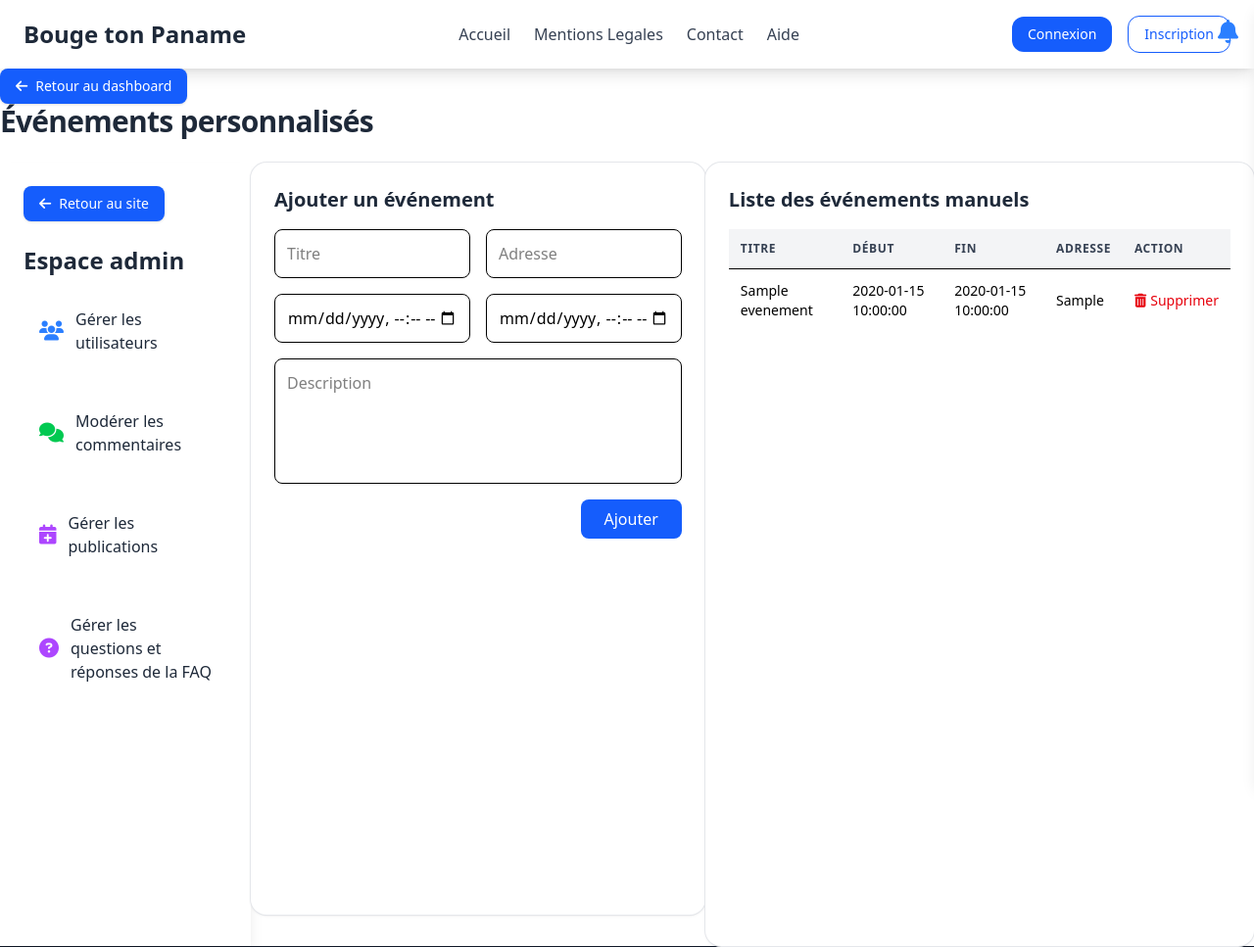
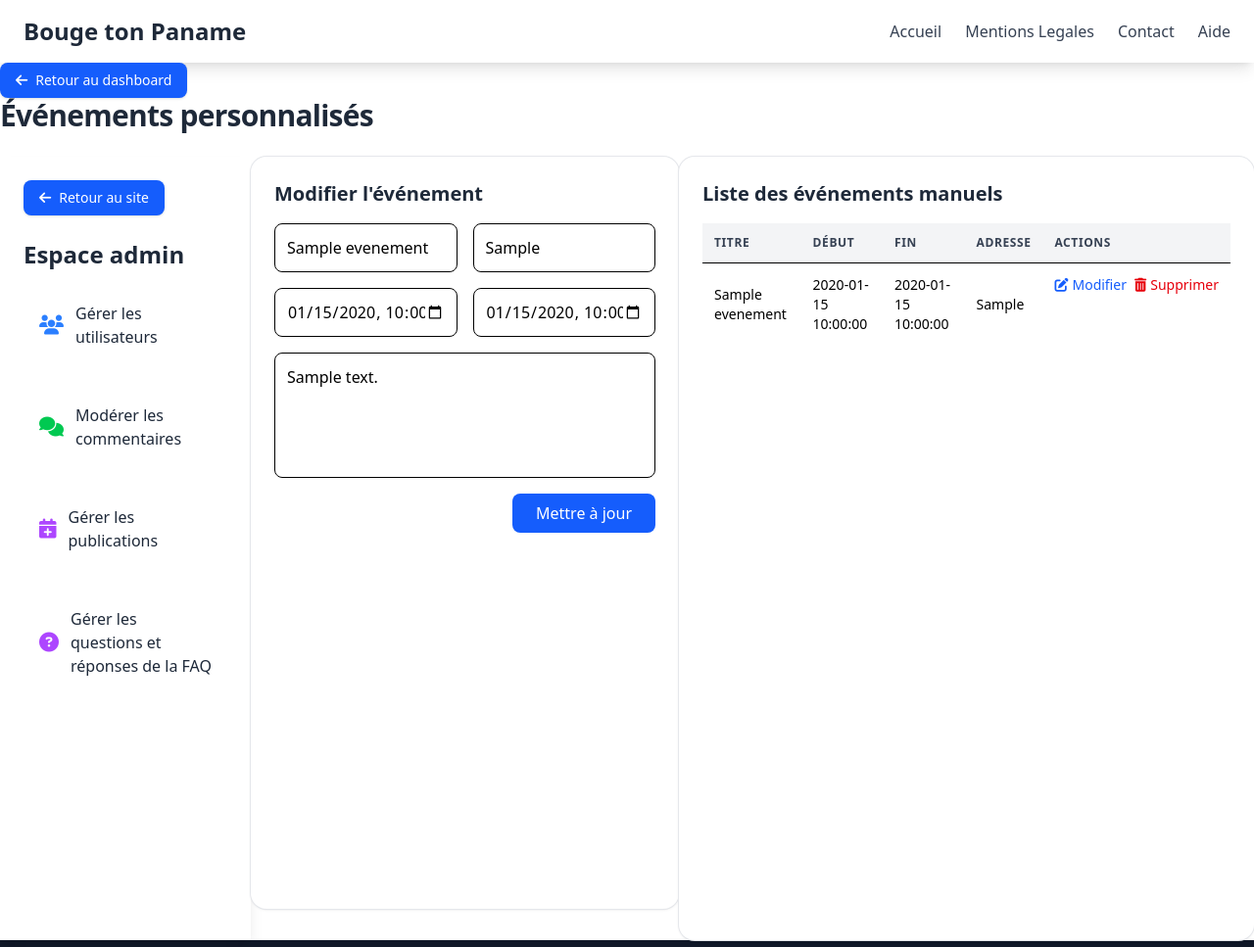
Before and after one commit to Douxzy/Bouge-ton-Paname, a PHP site: page /admin/publications.php?edit=1 in a window 1280 px wide. Shown: the top 967 px of the page at 98% size. Run offline with PHP 8.4, Linux system fonts and the light colour scheme; tables that the repository leaves empty or names only in its code hold one stand-in row (values such as "Sample post"); a stand-in replaces the project's code that opens the database connection.

Commit message:
Fix/fix admin panel lien du header et fix CRUD de publications

```diff
--- a/www/admin/header.php
+++ b/www/admin/header.php
@@ -34,47 +34,11 @@ if (isset($_SESSION['user']['id'])) {
                 <a href="index.php" class="text-2xl font-bold text-gray-800">Bouge ton Paname</a>
 
                 <ul class="hidden md:flex space-x-6 text-gray-700 font-medium">
-                    <li><a href="index.php" class="hover:text-blue-600 transition">Accueil</a></li>
-                    <li><a href="mentions-legales.php" class="hover:text-blue-600 transition">Mentions Legales</a></li>
-                    <li><a href="contact.php" class="hover:text-blue-600 transition">Contact</a></li>
-                    <li><a href="aide.php" class="hover:text-blue-600 transition">Aide</a></li>
+                    <li><a href="https://douxzy.alwaysdata.net/bouge-ton-paname/index.php" class="hover:text-blue-600 transition">Accueil</a></li>
+                    <li><a href="https://douxzy.alwaysdata.net/bouge-ton-paname/mentions-legales.php" class="hover:text-blue-600 transition">Mentions Legales</a></li>
+                    <li><a href="https://douxzy.alwaysdata.net/bouge-ton-paname/contact.php" class="hover:text-blue-600 transition">Contact</a></li>
+                    <li><a href="https://douxzy.alwaysdata.net/bouge-ton-paname/aide.php" class="hover:text-blue-600 transition">Aide</a></li>
                 </ul>
-                <div class="hidden md:flex items-center space-x-4">
-                    <?php
-                    if (session_status() === PHP_SESSION_NONE) {
-                        session_start();
-                    }
-
-                    // Optionnel : si $user est récupéré et qu'on veut le mettre en session
-                    if (isset($user) && is_array($user) && isset($user['pseudo'])) {
-                        $_SESSION['user'] = [
-                            'pseudo' => $user['pseudo']
-                        ];
-                    }
-                    ?>
-
-                    <?php if (isset($_SESSION['user'])): ?>
-                        <p class="text-sm text-gray-700">
-                            Bienvenue <span
-                                class="font-semibold text-blue-600"><?php echo htmlspecialchars($_SESSION['user']['pseudo']); ?></span>
-                            !
-                        </p>
-                        <form action="controller/logout.php" method="post">
-                            <button type="submit"
-                                class="px-4 py-2 text-sm font-medium text-white bg-red-600 rounded-xl hover:bg-red-700 transition">
-                                Déconnexion
-                            </button>
-                        </form>
-                    <?php else: ?>
-                        <a href="login.php"
-                            class="px-4 py-2 text-sm font-medium text-white bg-blue-600 rounded-xl hover:bg-blue-700 transition">
-                            Connexion
-                        </a>
-                        <a href="register.php"
-                            class="px-4 py-2 text-sm font-medium text-blue-600 border border-blue-600 rounded-xl hover:bg-blue-50 transition">
-                            Inscription
-                        </a>
-                    <?php endif; ?>
                 </div>
                 <div class="md:hidden">
                     <button id="mobile-menu-button" class="text-gray-700 focus:outline-none">
@@ -87,43 +51,10 @@ if (isset($_SESSION['user']['id'])) {
             </div>
 
             <div id="mobile-menu" class="hidden md:hidden px-4 pt-4 pb-2 space-y-2">
-                <a href="index.php" class="block text-gray-700 hover:text-blue-600">Accueil</a>
-                <a href="mentions-legales.php" class="hover:text-blue-600 transition">Mentions Legales</a>
-                <a href="contact.php" class="block text-gray-700 hover:text-blue-600">Contact</a>
-                <a href="aide.php" class="hover:text-blue-600 transition">Aide</a>
-                <div class="pt-2">
-                    <a href="#"
-                        class="block w-full text-center text-white bg-blue-600 px-4 py-2 rounded-xl hover:bg-blue-700">Connexion</a>
-                    <a href="#"
-                        class="block w-full text-center text-blue-600 border border-blue-600 px-4 py-2 mt-2 rounded-xl hover:bg-blue-50">Inscription</a>
-                </div>
+                <a href="https://douxzy.alwaysdata.net/bouge-ton-paname/index.php" class="block text-gray-700 hover:text-blue-600">Accueil</a>
+                <a href="https://douxzy.alwaysdata.net/bouge-ton-paname/mentions-legales.php" class="hover:text-blue-600 transition">Mentions Legales</a>
+                <a href="https://douxzy.alwaysdata.net/bouge-ton-paname/contact.php" class="block text-gray-700 hover:text-blue-600">Contact</a>
+                <a href="https://douxzy.alwaysdata.net/bouge-ton-paname/aide.php" class="hover:text-blue-600 transition">Aide</a>
             </div>
         </nav>
-        <!-- Bouton pour ouvrir le panneau -->
-        <button onclick="toggleNotifications()"
-            class="fixed top-4 right-4 text-2xl text-blue-500 hover:text-blue-600 transition"><i
-                class="fas fa-bell"></i></button>
-        <!-- Panneau latéral -->
-        <div id="notificationPanel"
-            class="fixed top-0 right-0 h-full w-full max-w-sm bg-white shadow-lg transform translate-x-full transition-transform z-50">
-            <div class="flex items-center justify-between p-4 border-b">
-                <h2 class="text-lg font-semibold">Notifications</h2>
-                <button onclick="toggleNotifications()" class="text-2xl text-gray-500 hover:text-red-500 transition"><i
-                        class="fas fa-times"></i></button>
-            </div>
-
-            <?php if (!empty($notifications)): ?>
-                <ul class="text-left space-y-2 p-4">
-                    <?php foreach ($notifications as $notif): ?>
-                        <li class="bg-gray-100 rounded p-2 text-sm">
-                            <?= htmlspecialchars($notif['message']) ?><br>
-                            <span class="text-xs text-gray-500"><?= date('d/m/Y H:i', strtotime($notif['created_at'])) ?></span>
-                        </li>
-                    <?php endforeach; ?>
-                </ul>
-            <?php else: ?>
-                <p class="text-center text-gray-500">Vous n'avez pas de notification pour l'instant</p>
-            <?php endif; ?>
-        </div>
-    <script href="js/header.js"></script>
     </header>
--- a/www/admin/navbar.php
+++ b/www/admin/navbar.php
@@ -2,7 +2,7 @@
     <!-- NAVBAR LATÉRALE -->
 
     <nav class="w-64 bg-white shadow-lg p-6 space-y-6">
-        <a href="../vue/index.php" class="inline-flex items-center gap-2 text-sm font-medium text-white bg-blue-600 px-4 py-2 rounded-lg shadow hover:bg-blue-700 transition">
+        <a href="https://douxzy.alwaysdata.net/bouge-ton-paname/index.php" class="inline-flex items-center gap-2 text-sm font-medium text-white bg-blue-600 px-4 py-2 rounded-lg shadow hover:bg-blue-700 transition">
             <i class="fas fa-arrow-left"></i>
             Retour au site
         </a>
--- a/www/admin/publications.php
+++ b/www/admin/publications.php
@@ -5,19 +5,32 @@ if (session_status() === PHP_SESSION_NONE) {
 require_once "header.php";
 require_once 'controller/db.php';
 
+// Récupérer les données si modification
+$editEvent = null;
+if (isset($_GET['edit'])) {
+    $id = (int) $_GET['edit'];
+    $stmt = $pdo->prepare("SELECT * FROM evenements WHERE id = ?");
+    $stmt->execute([$id]);
+    $editEvent = $stmt->fetch();
+}
 
-
-// Ajouter un événement manuel
+// Ajouter ou modifier un événement
 if ($_SERVER['REQUEST_METHOD'] === 'POST') {
     $titre = $_POST['titre'] ?? '';
     $description = $_POST['description'] ?? '';
     $date_debut = $_POST['date_debut'] ?? '';
     $date_fin = $_POST['date_fin'] ?? '';
     $adresse = $_POST['adresse'] ?? '';
+    $event_id = $_POST['event_id'] ?? null;
 
     if ($titre && $description && $date_debut && $date_fin && $adresse) {
+        if ($event_id) {
+            $stmt = $pdo->prepare("UPDATE evenements SET titre = ?, description = ?, date_debut = ?, date_fin = ?, adresse = ? WHERE id = ?");
+            $stmt->execute([$titre, $description, $date_debut, $date_fin, $adresse, $event_id]);
+        } else {
             $stmt = $pdo->prepare("INSERT INTO evenements (titre, description, date_debut, date_fin, adresse) VALUES (?, ?, ?, ?, ?)");
             $stmt->execute([$titre, $description, $date_debut, $date_fin, $adresse]);
+        }
         header("Location: publications.php");
         exit();
     }
@@ -32,41 +45,51 @@ if (isset($_GET['delete'])) {
     exit();
 }
 
-// Récupérer les événements personnalisés
+// Récupérer les événements
 $publications = $pdo->query("SELECT * FROM evenements ORDER BY date_debut DESC")->fetchAll();
 ?>
 
 <a href="dashboard.php"
    class="inline-flex items-center gap-2 text-sm font-medium text-white bg-blue-600 px-4 py-2 rounded-lg shadow hover:bg-blue-700 transition">
-    <i class="fas fa-arrow-left"></i>
-    Retour au dashboard
+    <i class="fas fa-arrow-left"></i> Retour au dashboard
 </a>
+
 <h1 class="text-3xl font-bold mb-6 text-gray-800 tracking-tight">Événements personnalisés</h1>
 
 <div class="flex min-h-screen">
     <?php require_once "navbar.php"; ?>
-    <!-- Formulaire d'ajout -->
+
+    <!-- Formulaire ajout / modification -->
     <div class="bg-white p-6 rounded-2xl shadow ring-1 ring-gray-200 mb-8">
-        <h2 class="text-xl font-semibold mb-4 text-gray-800">Ajouter un événement</h2>
+        <h2 class="text-xl font-semibold mb-4 text-gray-800">
+            <?= $editEvent ? "Modifier l'événement" : "Ajouter un événement" ?>
+        </h2>
         <form method="POST" class="grid grid-cols-1 md:grid-cols-2 gap-4">
+            <input type="hidden" name="event_id" value="<?= $editEvent['id'] ?? '' ?>">
             <input type="text" name="titre" placeholder="Titre" required
+                   value="<?= $editEvent['titre'] ?? '' ?>"
                    class="p-3 border rounded-lg focus:outline-none focus:ring-2 focus:ring-blue-500">
             <input type="text" name="adresse" placeholder="Adresse" required
+                   value="<?= $editEvent['adresse'] ?? '' ?>"
                    class="p-3 border rounded-lg focus:outline-none focus:ring-2 focus:ring-blue-500">
             <input type="datetime-local" name="date_debut" required
+                   value="<?= isset($editEvent['date_debut']) ? date('Y-m-d\TH:i', strtotime($editEvent['date_debut'])) : '' ?>"
                    class="p-3 border rounded-lg focus:outline-none focus:ring-2 focus:ring-blue-500">
             <input type="datetime-local" name="date_fin" required
+                   value="<?= isset($editEvent['date_fin']) ? date('Y-m-d\TH:i', strtotime($editEvent['date_fin'])) : '' ?>"
                    class="p-3 border rounded-lg focus:outline-none focus:ring-2 focus:ring-blue-500">
             <textarea name="description" placeholder="Description" required
-                class="col-span-1 md:col-span-2 p-3 border rounded-lg h-32 resize-none focus:outline-none focus:ring-2 focus:ring-blue-500"></textarea>
+                      class="col-span-1 md:col-span-2 p-3 border rounded-lg h-32 resize-none focus:outline-none focus:ring-2 focus:ring-blue-500"><?= $editEvent['description'] ?? '' ?></textarea>
             <div class="col-span-1 md:col-span-2 text-right">
                 <button type="submit"
-                    class="bg-blue-600 text-white px-6 py-2 rounded-lg hover:bg-blue-700 transition">Ajouter</button>
+                        class="bg-blue-600 text-white px-6 py-2 rounded-lg hover:bg-blue-700 transition">
+                    <?= $editEvent ? "Mettre à jour" : "Ajouter" ?>
+                </button>
             </div>
         </form>
     </div>
 
-    <!-- Liste des publications -->
+    <!-- Liste des événements -->
     <div class="bg-white p-6 rounded-2xl shadow ring-1 ring-gray-200">
         <h2 class="text-xl font-semibold mb-4 text-gray-800">Liste des événements manuels</h2>
         <div class="overflow-x-auto">
@@ -77,7 +100,7 @@ $publications = $pdo->query("SELECT * FROM evenements ORDER BY date_debut DESC")
                         <th class="p-3">Début</th>
                         <th class="p-3">Fin</th>
                         <th class="p-3">Adresse</th>
-                        <th class="p-3">Action</th>
+                        <th class="p-3">Actions</th>
                     </tr>
                 </thead>
                 <tbody>
@@ -87,7 +110,11 @@ $publications = $pdo->query("SELECT * FROM evenements ORDER BY date_debut DESC")
                             <td class="p-3"><?= $event['date_debut'] ?></td>
                             <td class="p-3"><?= $event['date_fin'] ?></td>
                             <td class="p-3"><?= htmlspecialchars($event['adresse']) ?></td>
-                            <td class="p-3">
+                            <td class="p-3 flex gap-2">
+                                <a href="?edit=<?= $event['id'] ?>"
+                                   class="text-blue-600 hover:underline text-sm flex items-center gap-1">
+                                    <i class="fas fa-edit"></i> Modifier
+                                </a>
                                 <a href="?delete=<?= $event['id'] ?>" onclick="return confirm('Supprimer cet événement ?')"
                                    class="text-red-600 hover:underline text-sm flex items-center gap-1">
                                     <i class="fas fa-trash-alt"></i> Supprimer
@@ -106,7 +133,4 @@ $publications = $pdo->query("SELECT * FROM evenements ORDER BY date_debut DESC")
     </div>
 </div>
 
-<?php
-require_once "footer.php";
-
-?>
+<?php require_once "footer.php"; ?>
--- a/www/admin/users.php
+++ b/www/admin/users.php
@@ -1,7 +1,4 @@
 <?php
-if (session_status() === PHP_SESSION_NONE) {
-    session_start();
-}
 require_once "header.php";
 require_once 'controller/db.php';
 
```
Also changed, not shown: www/admin/controller/commentaire.php (deleted, +0 -44 lines), www/admin/controller/contact.php (deleted, +0 -30 lines), www/admin/controller/functions.php (deleted, +0 -31 lines), www/admin/controller/import_api.php (deleted, +0 -74 lines). Lines whose indentation alone changed are shown as unchanged.
